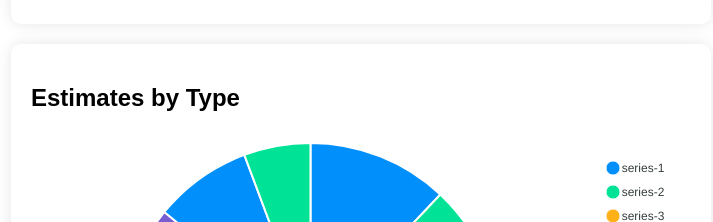
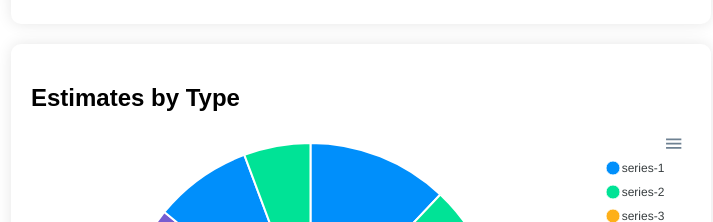
Before and after one commit to Wisechoicegc/ConstrucTECH, a React (Create React App) app: page /ConstrucTECH/analytics in a window 1280 px wide. Shown: the part 1220-1442 px from the top of the page, without its empty margins (529-1242 px from the left). Built offline with nearby package versions, Linux system fonts and the light colour scheme.

Commit message:
Separate mobile and desktop views for Analytics component

```diff
--- a/src/components/Analytics.js
+++ b/src/components/Analytics.js
@@ -1,12 +1,16 @@
 import React from 'react';
-import { useMediaQuery } from '@mui/material';
+import useMediaQuery from '@mui/material/useMediaQuery';
 import AnalyticsDesktop from './AnalyticsDesktop';
 import AnalyticsMobile from './AnalyticsMobile';
 
 const Analytics = () => {
-  const isMobile = useMediaQuery('(max-width: 768px)');
+  const isMobile = useMediaQuery('(max-width:768px)');
 
-  return isMobile ? <AnalyticsMobile /> : <AnalyticsDesktop />;
+  return (
+    <div>
+      {isMobile ? <AnalyticsMobile /> : <AnalyticsDesktop />}
+    </div>
+  );
 };
 
 export default Analytics;
--- a/src/components/AnalyticsDesktop.js
+++ b/src/components/AnalyticsDesktop.js
@@ -54,6 +54,23 @@ const AnalyticsDesktop = () => {
           speed: 350,
         },
       },
+      toolbar: {
+        show: true,
+      },
+      responsive: [
+        {
+          breakpoint: 768,
+          options: {
+            chart: {
+              width: '100%',
+              height: 300,
+            },
+            legend: {
+              position: 'bottom',
+            },
+          },
+        },
+      ],
     },
     xaxis: {
       categories: currentData.map((d) => d.name),
--- a/src/components/AnalyticsMobile.js
+++ b/src/components/AnalyticsMobile.js
@@ -54,6 +54,23 @@ const AnalyticsMobile = () => {
           speed: 350,
         },
       },
+      toolbar: {
+        show: true,
+      },
+      responsive: [
+        {
+          breakpoint: 768,
+          options: {
+            chart: {
+              width: '100%',
+              height: 300,
+            },
+            legend: {
+              position: 'bottom',
+            },
+          },
+        },
+      ],
     },
     xaxis: {
       categories: currentData.map((d) => d.name),
```
